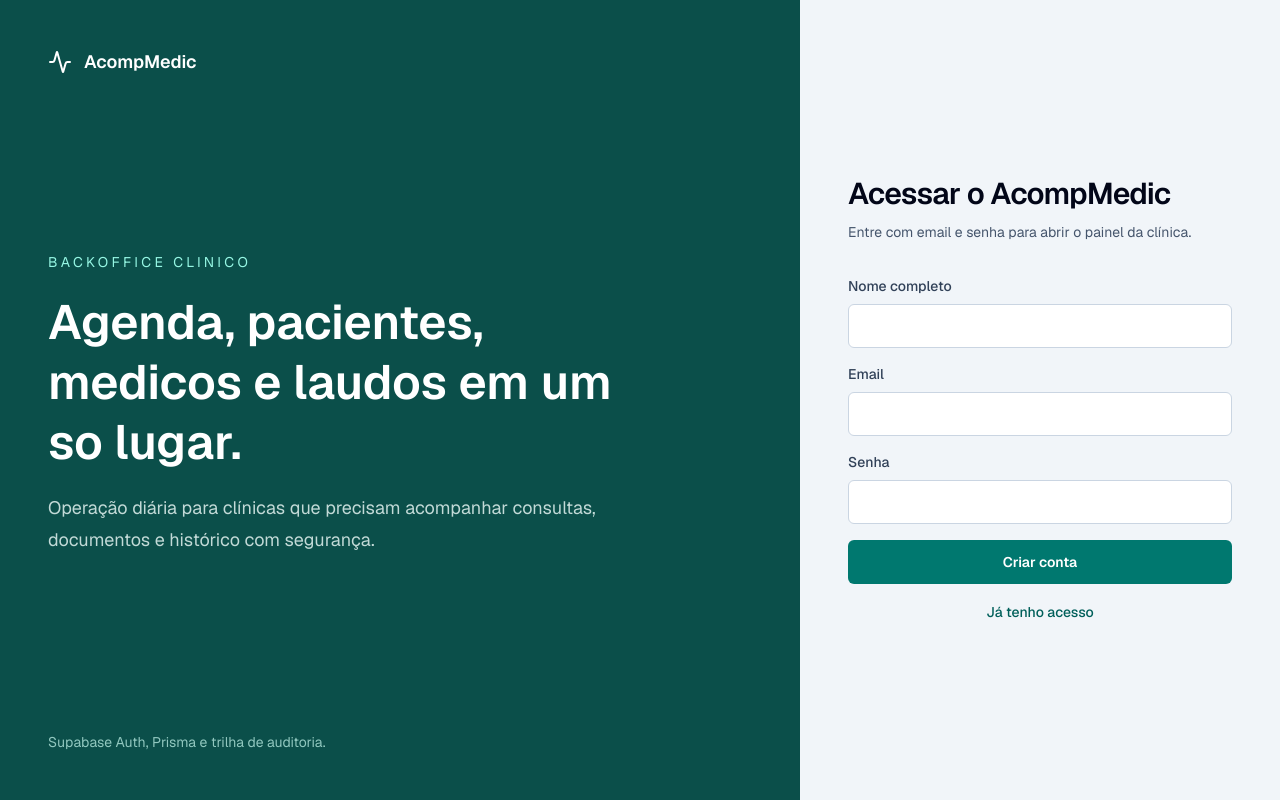
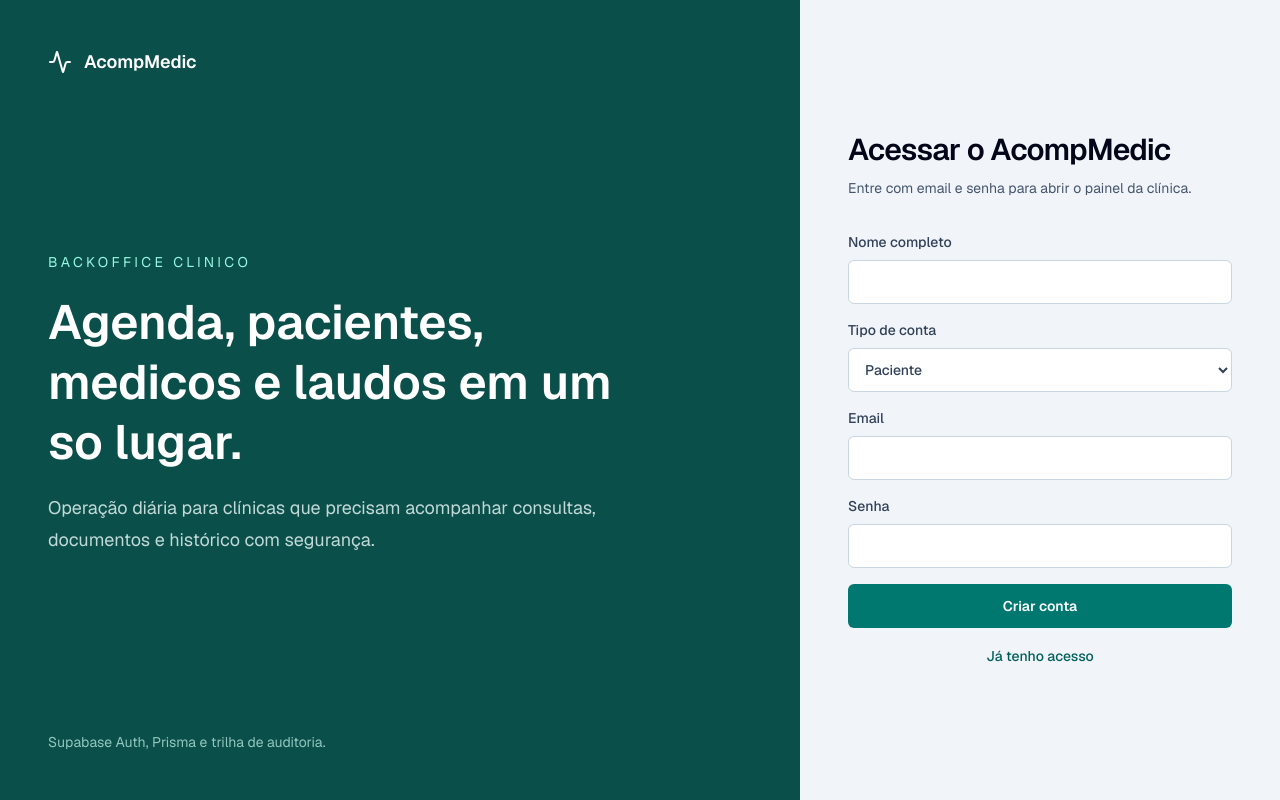
Before and after one commit to alexsoares/acompmedic, a Next.js app: page /login in a window 1280 px wide. Both pictures are taken after a click on the button "Criar novo acesso". Built offline with nearby package versions, Linux system fonts and the light colour scheme; no server answers.

Commit message:
feat: add role-based user registration with doctor profile fields and conditional database provisioning

```diff
--- a/src/app/api/auth/provision/route.ts
+++ b/src/app/api/auth/provision/route.ts
@@ -14,8 +14,16 @@
     return NextResponse.json({ error: "Unauthorized." }, { status: 401 });
   }
 
-  const body = (await request.json().catch(() => ({}))) as { fullName?: string };
+  const body = (await request.json().catch(() => ({}))) as {
+    fullName?: string;
+    role?: string;
+    crm?: string;
+    specialty?: string;
+  };
   const fullName = body.fullName?.trim() || user.user_metadata.full_name || user.email;
+  const role = body.role || user.user_metadata.role || "PATIENT";
+  const crm = body.crm?.trim() || user.user_metadata.crm || `CRM-${Math.random().toString(36).substring(2, 11)}`;
+  const specialty = body.specialty?.trim() || user.user_metadata.specialty || "Clínica Geral";
 
   const appUser = await db.user.upsert({
     where: { authUserId: user.id },
@@ -26,19 +34,32 @@
     create: {
       authUserId: user.id,
       email: user.email,
-      role: "PATIENT",
+      role: role === "DOCTOR" ? "DOCTOR" : "PATIENT",
       lastLoginAt: new Date(),
       profile: {
         create: {
           fullName,
         },
       },
+      ...(role === "DOCTOR"
+        ? {
+            doctorRecord: {
+              create: {
+                fullName,
+                email: user.email,
+                crm,
+                specialty,
+              },
+            },
+          }
+        : {
             patientRecord: {
               create: {
                 fullName,
                 email: user.email,
               },
             },
+          }),
     },
   });
 
--- a/src/app/login/login-form.tsx
+++ b/src/app/login/login-form.tsx
@@ -10,6 +10,7 @@
 export function LoginForm() {
   const router = useRouter();
   const [mode, setMode] = useState<Mode>("login");
+  const [role, setRole] = useState<"PATIENT" | "DOCTOR">("PATIENT");
   const [error, setError] = useState<string | null>(null);
   const [successMessage, setSuccessMessage] = useState<string | null>(null);
   const [isSubmitting, setIsSubmitting] = useState(false);
@@ -24,6 +25,9 @@
     const email = String(formData.get("email") ?? "");
     const password = String(formData.get("password") ?? "");
     const fullName = String(formData.get("fullName") ?? "");
+    const selectedRole = String(formData.get("role") ?? "PATIENT");
+    const crm = String(formData.get("crm") ?? "");
+    const specialty = String(formData.get("specialty") ?? "");
 
     const supabase = createSupabaseBrowserClient();
 
@@ -34,7 +38,12 @@
             email,
             password,
             options: {
-              data: { full_name: fullName },
+              data: {
+                full_name: fullName,
+                role: selectedRole,
+                crm: selectedRole === "DOCTOR" ? crm : undefined,
+                specialty: selectedRole === "DOCTOR" ? specialty : undefined,
+              },
               emailRedirectTo: `${process.env.NEXT_PUBLIC_APP_URL}/auth/callback`,
             },
           });
@@ -61,7 +70,12 @@
     const provisionResponse = await fetch("/api/auth/provision", {
       method: "POST",
       headers: { "Content-Type": "application/json" },
-      body: JSON.stringify({ fullName }),
+      body: JSON.stringify({
+        fullName,
+        role: selectedRole,
+        crm: selectedRole === "DOCTOR" ? crm : undefined,
+        specialty: selectedRole === "DOCTOR" ? specialty : undefined,
+      }),
     });
 
     if (!provisionResponse.ok) {
@@ -77,6 +91,7 @@
   return (
     <form onSubmit={handleSubmit} className="space-y-4">
       {mode === "signup" ? (
+        <>
           <label className="grid gap-2 text-sm font-medium text-slate-700">
             Nome completo
             <input
@@ -85,6 +100,43 @@
               className="h-11 rounded-md border border-slate-300 bg-white px-3 text-sm outline-none focus:border-teal-700"
             />
           </label>
+
+          <label className="grid gap-2 text-sm font-medium text-slate-700">
+            Tipo de conta
+            <select
+              name="role"
+              value={role}
+              onChange={(e) => setRole(e.target.value as "PATIENT" | "DOCTOR")}
+              className="h-11 rounded-md border border-slate-300 bg-white px-3 text-sm outline-none focus:border-teal-700"
+            >
+              <option value="PATIENT">Paciente</option>
+              <option value="DOCTOR">Médico</option>
+            </select>
+          </label>
+
+          {role === "DOCTOR" && (
+            <>
+              <label className="grid gap-2 text-sm font-medium text-slate-700">
+                CRM
+                <input
+                  name="crm"
+                  required
+                  placeholder="Ex: CRM/SP 123456"
+                  className="h-11 rounded-md border border-slate-300 bg-white px-3 text-sm outline-none focus:border-teal-700"
+                />
+              </label>
+              <label className="grid gap-2 text-sm font-medium text-slate-700">
+                Especialidade
+                <input
+                  name="specialty"
+                  required
+                  placeholder="Ex: Cardiologia"
+                  className="h-11 rounded-md border border-slate-300 bg-white px-3 text-sm outline-none focus:border-teal-700"
+                />
+              </label>
+            </>
+          )}
+        </>
       ) : null}
 
       <label className="grid gap-2 text-sm font-medium text-slate-700">
```
Lines whose indentation alone changed are shown as unchanged.
